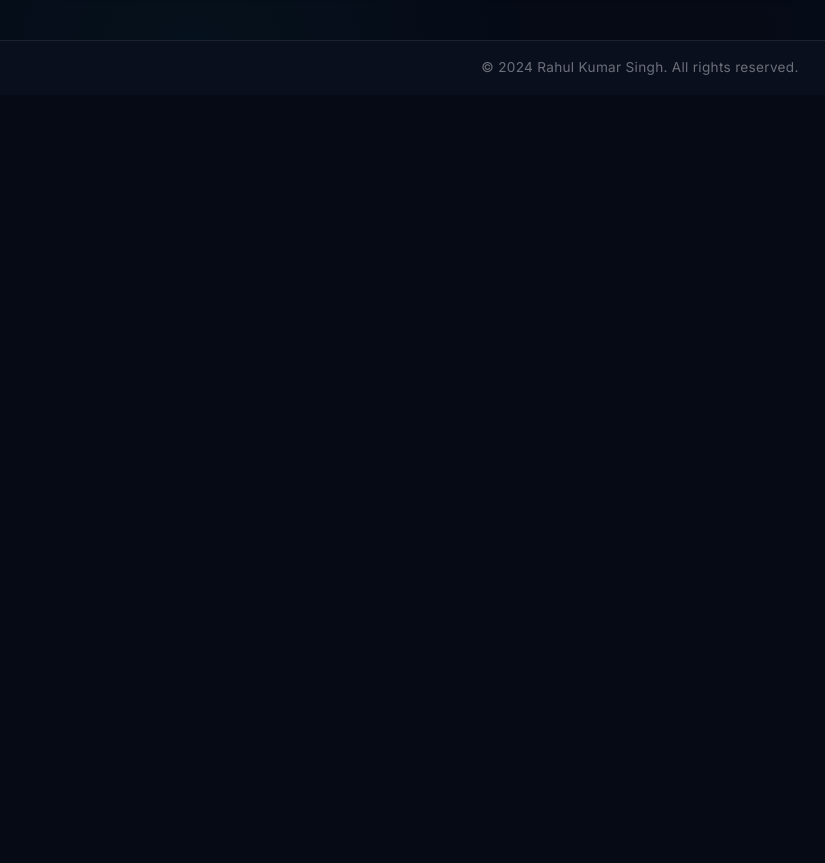
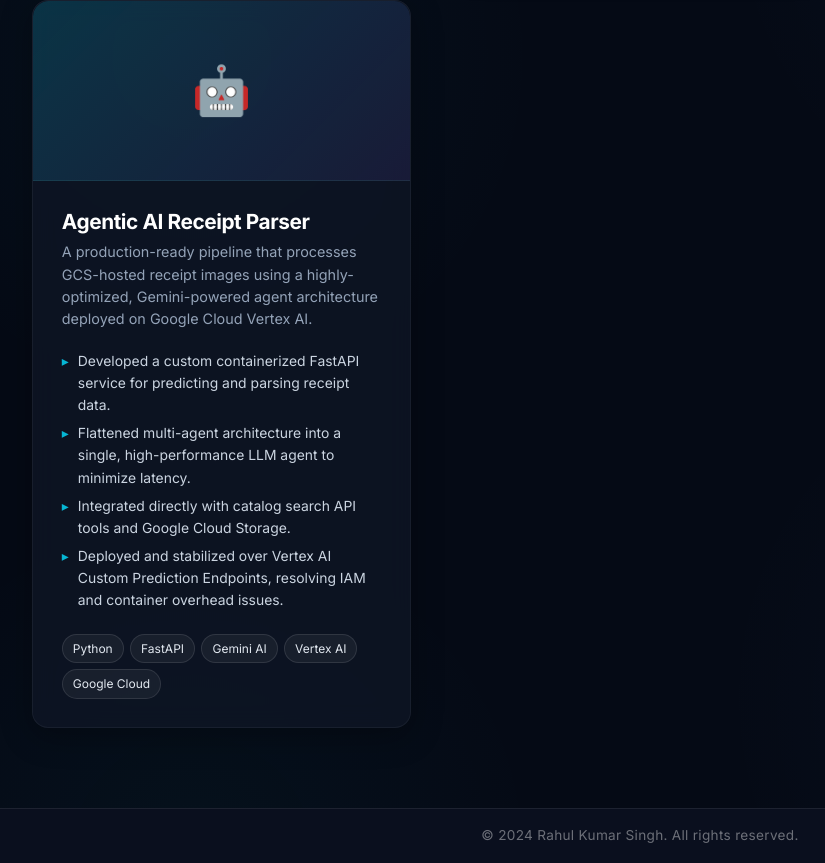
Before and after one commit to srahulcusat/rk-portfolio, an Angular app: page /projects in a window 1280 px wide. Shown: the part 1143-2006 px from the top of the page, without its empty margins (0-825 px from the left). Before the commit the page ends 1238 px from the top, so only its background shows below. Built offline with nearby package versions, Linux system fonts and the light colour scheme.

Commit message:
Added Agetic AI experience to profile

```diff
--- a/src/app/components/projects/projects.html
+++ b/src/app/components/projects/projects.html
@@ -126,6 +126,44 @@
         </div>
       </div>
 
+      <!-- Project 4: Agentic AI Receipt Parser -->
+      <div class="project-card glass-panel fade-in-up delay-5">
+        <div class="project-image-placeholder" style="height: 180px; background: linear-gradient(135deg, rgba(6,182,212,0.2) 0%, rgba(139,92,246,0.1) 100%); border-bottom: 1px solid rgba(255,255,255,0.05); display: flex; align-items: center; justify-content: center; font-size: 3rem; border-radius: 16px 16px 0 0;">
+          🤖
+        </div>
+        <div class="project-body" style="padding: 1.8rem;">
+          <h3 style="font-size: 1.3rem; color: #fff; margin-bottom: 0.4rem;">Agentic AI Receipt Parser</h3>
+          <p style="color: #94a3b8; font-size: 0.9rem; margin-bottom: 1.2rem; line-height: 1.55;">
+            A production-ready pipeline that processes GCS-hosted receipt images using a highly-optimized, Gemini-powered agent architecture deployed on Google Cloud Vertex AI.
+          </p>
+          <ul style="color: #cbd5e1; font-size: 0.87rem; line-height: 1.6; margin-bottom: 1.4rem; list-style: none; padding: 0;">
+            <li style="margin-bottom: 0.35rem; position: relative; padding-left: 1rem;">
+              <span style="position: absolute; left: 0; color: #06b6d4;">▸</span>
+              Developed a custom containerized FastAPI service for predicting and parsing receipt data.
+            </li>
+            <li style="margin-bottom: 0.35rem; position: relative; padding-left: 1rem;">
+              <span style="position: absolute; left: 0; color: #06b6d4;">▸</span>
+              Flattened multi-agent architecture into a single, high-performance LLM agent to minimize latency.
+            </li>
+            <li style="margin-bottom: 0.35rem; position: relative; padding-left: 1rem;">
+              <span style="position: absolute; left: 0; color: #06b6d4;">▸</span>
+              Integrated directly with catalog search API tools and Google Cloud Storage.
+            </li>
+            <li style="margin-bottom: 0; position: relative; padding-left: 1rem;">
+              <span style="position: absolute; left: 0; color: #06b6d4;">▸</span>
+              Deployed and stabilized over Vertex AI Custom Prediction Endpoints, resolving IAM and container overhead issues.
+            </li>
+          </ul>
+          <div class="tech-stack" style="display: flex; flex-wrap: wrap; gap: 0.4rem;">
+            <span class="skill-pill" style="padding: 4px 10px; font-size: 0.75rem;">Python</span>
+            <span class="skill-pill" style="padding: 4px 10px; font-size: 0.75rem;">FastAPI</span>
+            <span class="skill-pill" style="padding: 4px 10px; font-size: 0.75rem;">Gemini AI</span>
+            <span class="skill-pill" style="padding: 4px 10px; font-size: 0.75rem;">Vertex AI</span>
+            <span class="skill-pill" style="padding: 4px 10px; font-size: 0.75rem;">Google Cloud</span>
+          </div>
+        </div>
+      </div>
+
     </div>
   </div>
 </section>
--- a/src/app/components/skills/skills.html
+++ b/src/app/components/skills/skills.html
@@ -53,10 +53,24 @@
         </div>
       </div>
 
-      <!-- Architecture (last tile — centered) -->
-      <div style="grid-column: 1 / -1; display: flex; justify-content: center;">
-        <div class="skill-card glass-panel fade-in-up delay-4"
-          style="padding: 2rem; display: flex; flex-direction: column; align-items: center; text-align: center; width: 320px;">
+      <!-- AI & Machine Learning -->
+      <div class="skill-card glass-panel fade-in-up delay-5"
+        style="padding: 2rem; display: flex; flex-direction: column; align-items: center; text-align: center;">
+        <div class="card-icon" style="font-size: 2.5rem; margin-bottom: 1rem; color: #ec4899;">🧠</div>
+        <h3 style="margin-bottom: 1.5rem; font-size: 1.5rem; color: #fff;">AI & Machine Learning</h3>
+
+        <div class="skills-list" style="display: flex; flex-wrap: wrap; gap: 0.8rem; justify-content: center;">
+          <span class="skill-pill">Generative AI</span>
+          <span class="skill-pill">Agentic Architecture</span>
+          <span class="skill-pill">LLMs (Gemini)</span>
+          <span class="skill-pill">LangChain</span>
+          <span class="skill-pill">OCR Extraction</span>
+        </div>
+      </div>
+
+      <!-- Architecture -->
+      <div class="skill-card glass-panel fade-in-up delay-6"
+        style="padding: 2rem; display: flex; flex-direction: column; align-items: center; text-align: center;">
         <div class="card-icon" style="font-size: 2.5rem; margin-bottom: 1rem; color: #f59e0b;">🏗️</div>
         <h3 style="margin-bottom: 1.5rem; font-size: 1.5rem; color: #fff;">Architecture</h3>
 
@@ -68,7 +82,6 @@
           <span class="skill-pill">SAGA Pattern</span>
         </div>
       </div>
-      </div>
 
     </div>
   </div>
```
Also changed, not shown: src/app/components/home/home.css (+17 -11 lines), src/app/components/home/home.html (+7 -2 lines). Lines whose indentation alone changed are shown as unchanged.
